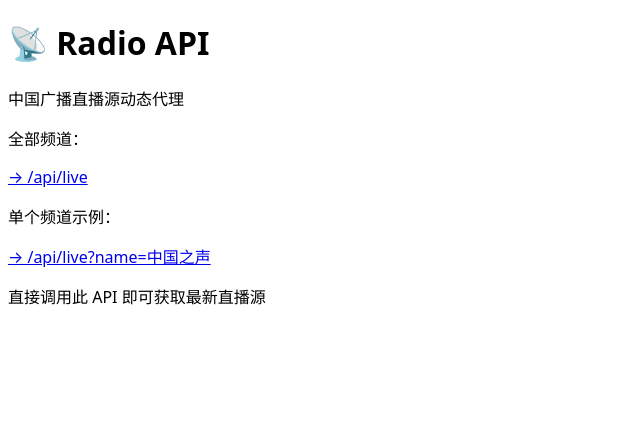
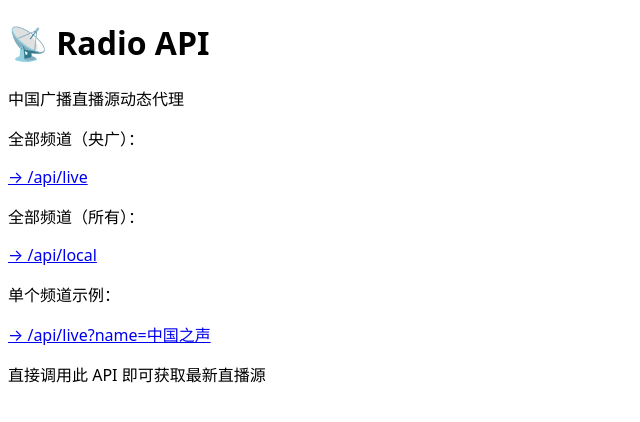
Before and after one commit to baipin/radiobackend, a Next.js app: page / in a window 1280 px wide. Shown: the top 422 px of the page, without its empty margins (0-640 px from the left). Built offline with nearby package versions, Linux system fonts and the light colour scheme.

Commit message:
Update page.tsx

```diff
--- a/app/page.tsx
+++ b/app/page.tsx
@@ -6,9 +6,13 @@ export default function Home() {
         <p className="text-xl text-zinc-400 mb-10">中国广播直播源动态代理</p>
 
         <div className="bg-zinc-900 p-8 rounded-2xl text-left font-mono text-sm">
-          <p className="mb-4">全部频道：</p>
+          <p className="mb-4">全部频道（央广）：</p>
           <a href="/api/live" target="_blank" className="text-blue-400 hover:underline block mb-2">
             → /api/live
+          </a>
+          <p className="mb-4">全部频道（所有）：</p>
+          <a href="/api/local" target="_blank" className="text-blue-400 hover:underline block mb-2">
+            → /api/local
           </a>
           <p className="mt-6 mb-2">单个频道示例：</p>
           <a href="/api/live?name=中国之声" target="_blank" className="text-blue-400 hover:underline block">
```
